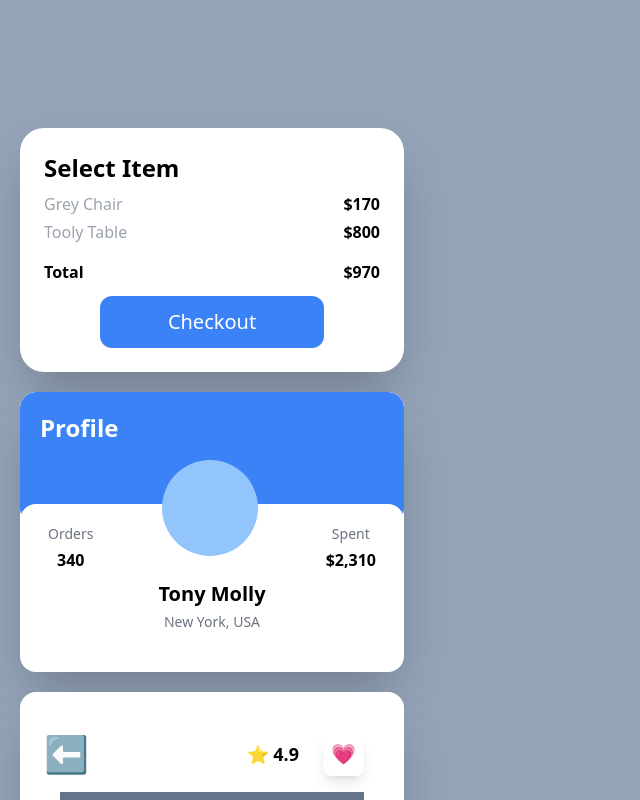
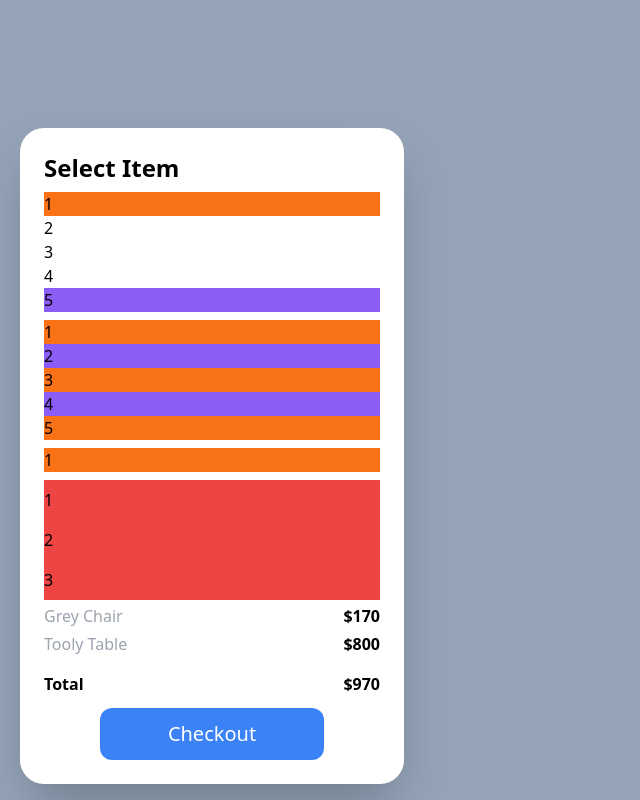
Before and after one commit to joooonis/carrot-market, a Next.js app: page / in a window 1280 px wide. Shown: the top 800 px of the page, without its empty margins (0-640 px from the left). Built offline with nearby package versions, Linux system fonts and the light colour scheme.

Commit message:
design : modifiers for list list를 다룰 때 사용하는 modifier들 입니다. first:, last:, only:, odd:, even:,  empty:

```diff
--- a/pages/index.tsx
+++ b/pages/index.tsx
@@ -5,6 +5,37 @@ const Home: NextPage = () => {
     <div className="bg-slate-400 py-32 px-5 grid gap-5 font-sans min-h-screen">
       <div className="bg-white p-6 rounded-3xl shadow-2xl max-w-sm">
         <div className="font-semibold text-2xl mb-2">Select Item</div>
+        <div className="space-y-2">
+          <ul>
+            {[1, 2, 3, 4, 5].map((c, i) => (
+              <li key={i} className="first:bg-orange-500 last:bg-violet-500">
+                {c}
+              </li>
+            ))}
+          </ul>
+          <ul>
+            {[1, 2, 3, 4, 5].map((c, i) => (
+              <li key={i} className="odd:bg-orange-500 even:bg-violet-500">
+                {c}
+              </li>
+            ))}
+          </ul>
+          <ul>
+            {[1].map((c, i) => (
+              <li key={i} className="only:bg-orange-500">
+                {c}
+              </li>
+            ))}
+          </ul>
+          <ul>
+            {['1', '2', '3', ''].map((c, i) => (
+              <li key={i} className="bg-red-500 py-2 empty:hidden">
+                {c}
+              </li>
+            ))}
+          </ul>
+        </div>
+
         <div className="flex justify-between my-1">
           <span className="text-gray-400">Grey Chair</span>
           <span className="font-semibold">$170</span>
```
